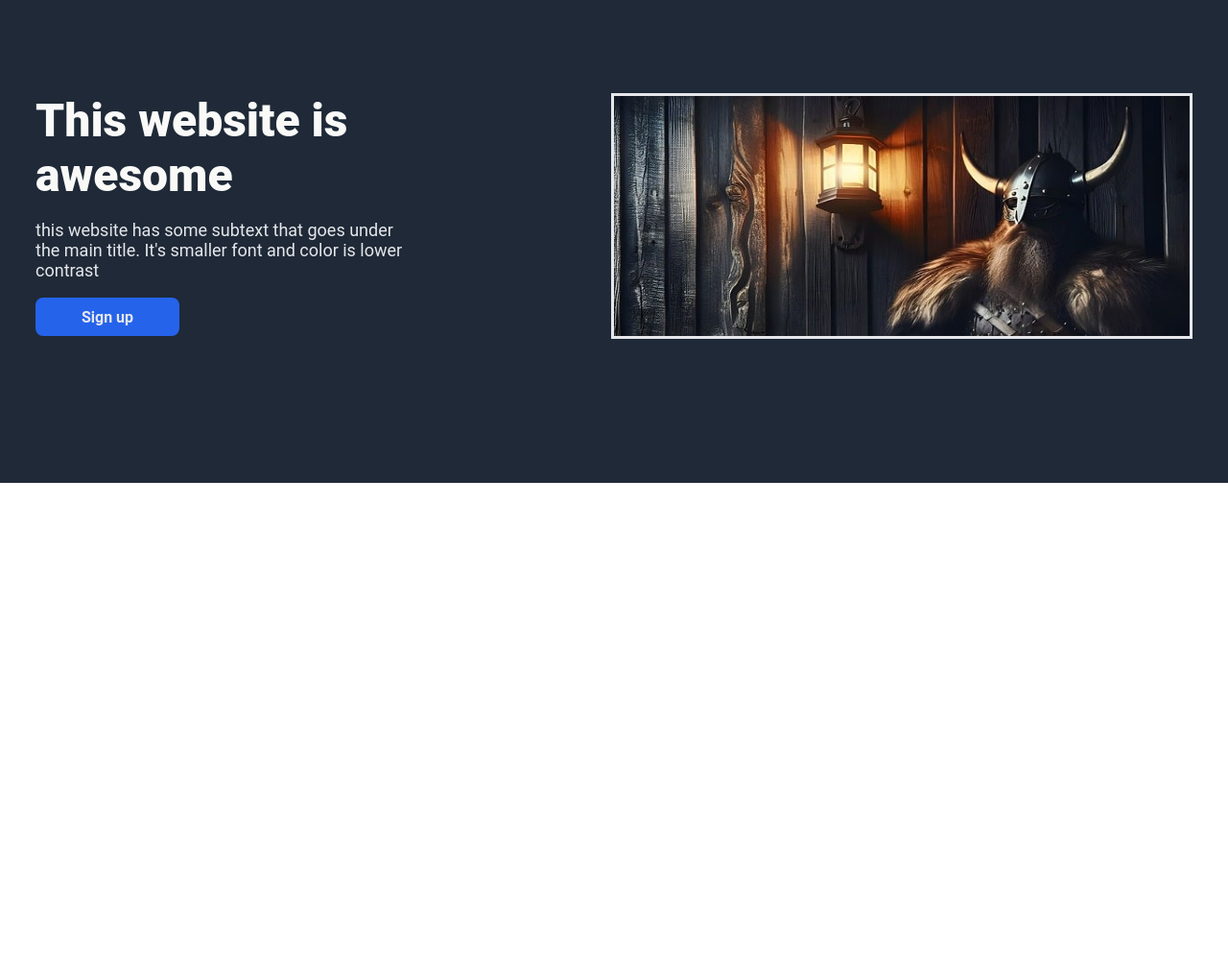
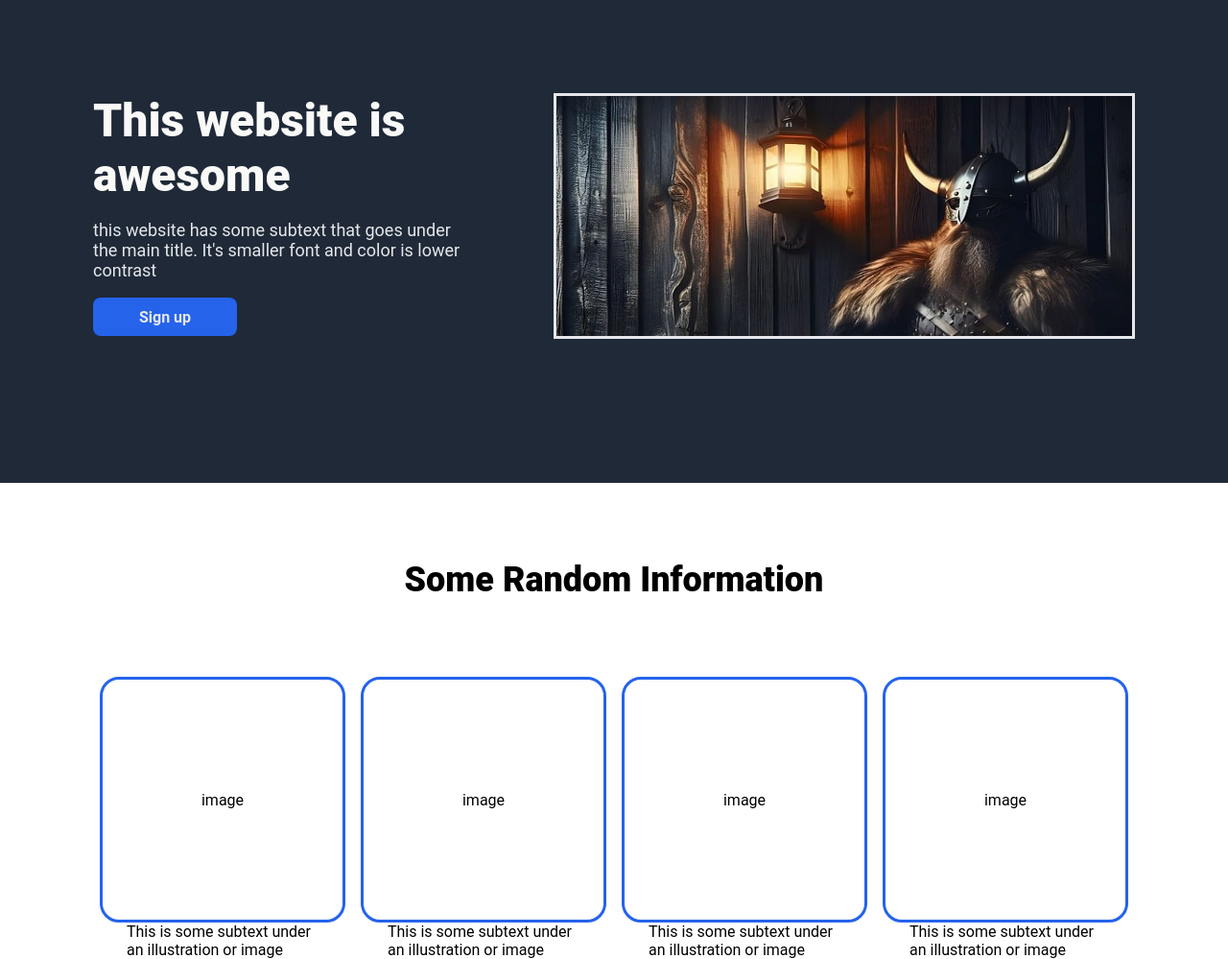
Before and after one commit to RussTP/Odin-Landing-Page, a plain HTML site: page index.html in a window 1280 px wide. Shown: the part 73-1072 px from the top of the page at 96% size. Before the commit the page ends 800 px from the top, so only its background shows below. Drawn offline with Linux system fonts and the light colour scheme; a web font is replaced by a local one.

Commit message:
created random info content area, with heading, square boxes with rounded corners for images with text underneath, used flexbox

```diff
--- a/index.html
+++ b/index.html
@@ -25,3 +25,25 @@
             </div>
             <div class="header-image"><img src="images/viking-image.jpg" alt="viking-image" width="600px" height="250px"></div>
        </div>
+       <div class="content-title">Some Random Information</div>
+       <div class="content-container">
+        <div class="img-text-container">
+                <div class="content-image">image</div>
+                <div class="content-text">This is some subtext under an illustration or image</div>
+                </div>
+                <div class="img-text-container">
+                    <div class="content-image">image</div>
+                    <div class="content-text">This is some subtext under an illustration or image</div>
+                    </div>
+                    <div class="img-text-container">
+                        <div class="content-image">image</div>
+                        <div class="content-text">This is some subtext under an illustration or image</div>
+                        </div>
+                        <div class="img-text-container">
+                            <div class="content-image">image</div>
+                            <div class="content-text">This is some subtext under an illustration or image</div>
+                        </div>
+       </div>
+
+       </body>
+</html>
--- a/styles.css
+++ b/styles.css
@@ -29,6 +29,7 @@ a {
 
 }
 
+/* header section */
 
 .nav-container {
     display: flex;
@@ -76,7 +77,7 @@ display: flex;
     background-color: #1F2937;
     justify-content: center;
     padding-bottom: 100px;
-    gap: 200px;
+    gap: 80px;
 
 }
 
@@ -118,3 +119,49 @@ display: flex;
     margin-bottom: 50px;
     border: 3px solid #E5E7EB;
 }
+
+/* random information section */
+
+.content-container {
+    display: flex;
+    justify-content: center;
+    align-items: center;
+    gap: 16px;
+
+}
+
+.content-image {
+    display: flex;
+    justify-content: center;
+    align-items: center;
+    width: 250px;
+    height: 250px;
+    border: 3px solid #2563EB;
+    border-radius: 20px;
+
+}
+
+.content-title {
+    display: flex;
+    font-size: 36px;
+    font-weight: 900;
+    justify-content: center;
+    align-items: center;
+    padding: 80px 50px;
+}
+
+.content-text {
+    display: flex;
+    justify-content: center;
+    align-items: center;
+    width: 200px;
+
+}
+
+.img-text-container {
+    display: flex;
+    flex-direction: column;
+    justify-content: center;
+    align-items: center;
+
+}
```
